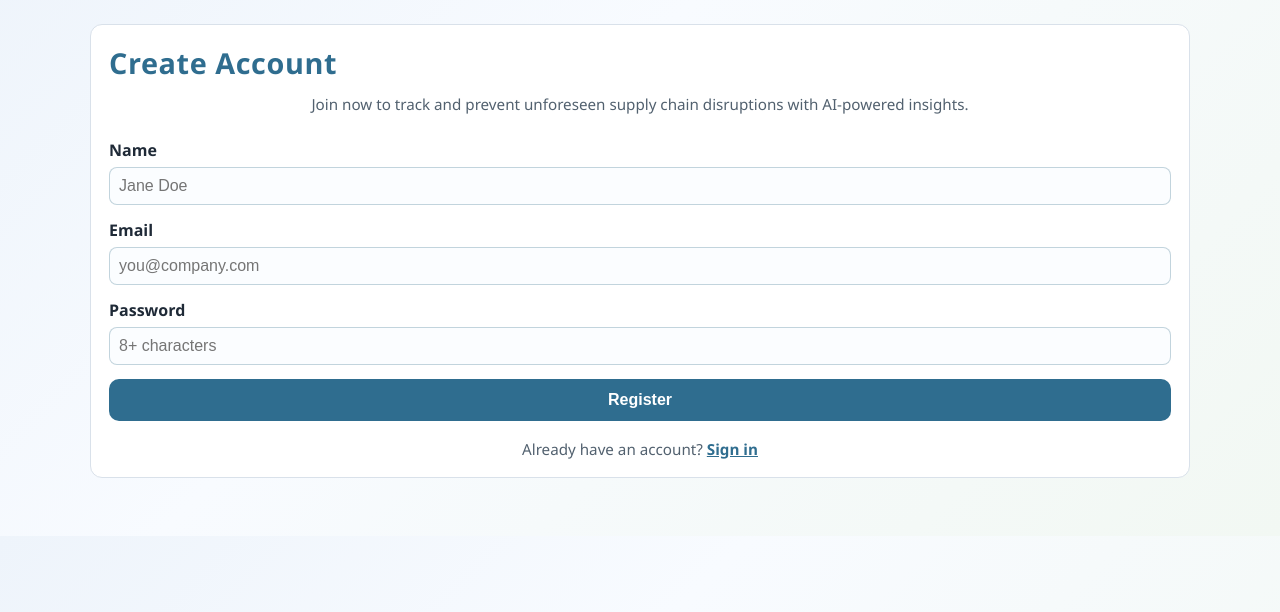
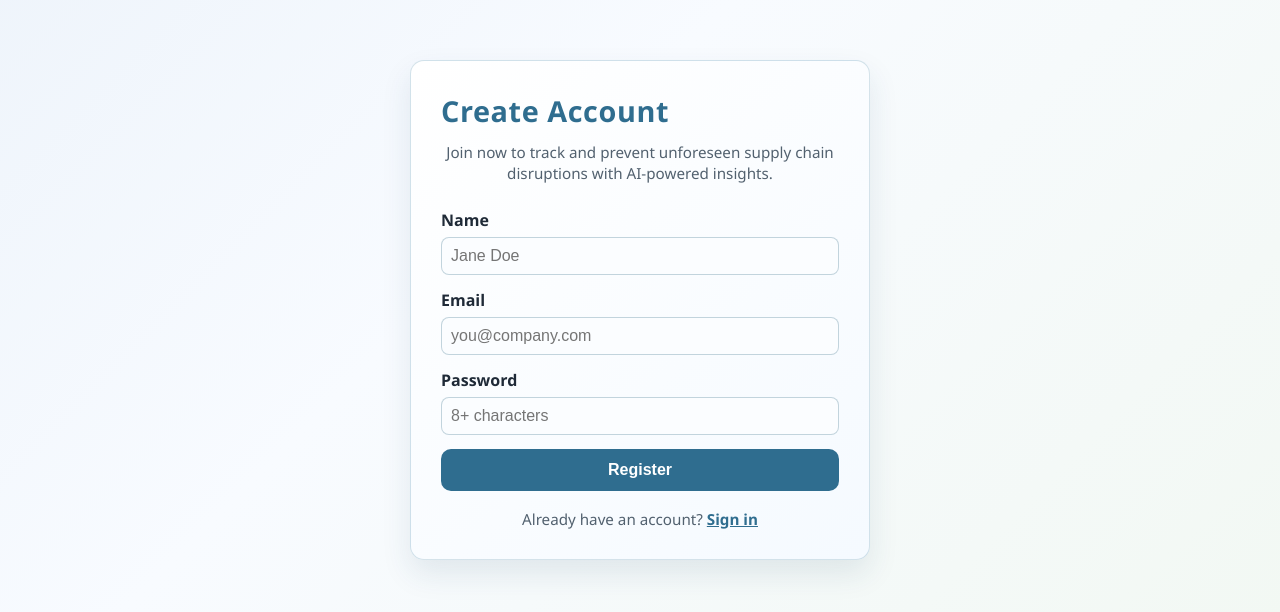
Before and after one commit to Jayabari/AI-Powered-Supply-Chain-Disruption-Prediction-Resilience-Intelligence-Platform, a Flask app: page /register in a window 1280 px wide. Shown: the part 56-668 px from the top of the page. Run offline with Flask 3, Linux system fonts and the light colour scheme.

Commit message:
making ui better for login/ register page

```diff
--- a/static/styles.css
+++ b/static/styles.css
@@ -67,7 +67,15 @@
   margin-bottom: 18px;
 }
 
-
+.auth-panel {
+  max-width: 460px;
+  margin: 36px auto;
+  padding: 30px;
+  border-radius: 14px;
+  border: 1px solid rgba(46, 115, 148, 0.2);
+  box-shadow: 0 14px 30px rgba(30, 64, 95, 0.1);
+  background: linear-gradient(140deg, #ffffff 0%, #f5faff 100%);
+}
 
 .auth-panel h2 {
   margin: 0 0 12px;
```
